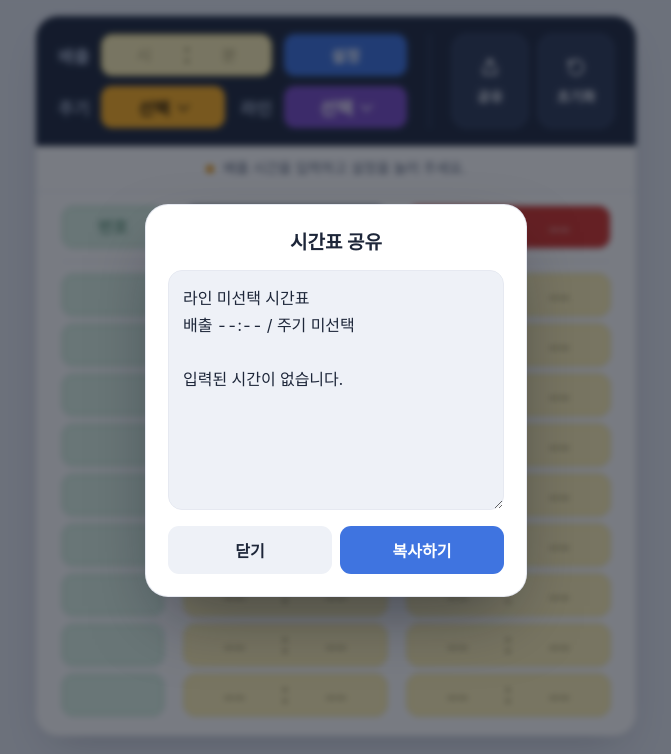
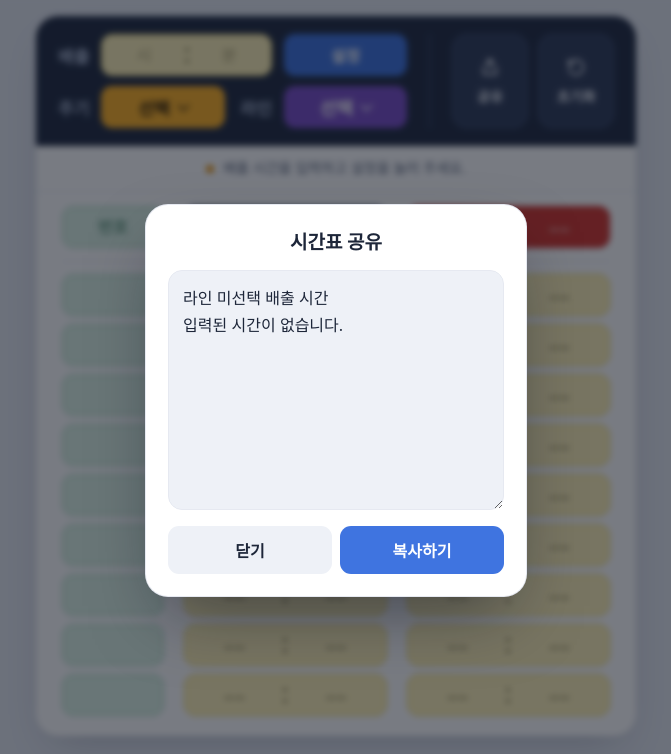
Before and after one commit to dsekao03/crinsos, a plain HTML site: page test4.html in a window 1280 px wide. Both pictures are taken after a click on the button "공유". Shown: the whole page, without its empty margins (304-975 px from the left). Drawn offline with Linux system fonts and the light colour scheme; a web font is replaced by a local one.

Commit message:
Update shareText function to modify output strings

```diff
--- a/test4.html
+++ b/test4.html
@@ -589,9 +589,8 @@ textarea{display:block;width:100%;height:240px;resize:vertical;padding:14px;bord
   function shareText() {
     var c = calculate();
     var lines = [
-      (state.line ? state.line + '라인' : '라인 미선택') + ' 시간표',
-      '배출 ' + fmt(state.discharge) + ' / 주기 ' + (state.cycle === null ? '미선택' : state.cycle),
-      ''
+      (state.line ? state.line + '라인' : '라인 미선택') + ' 배출 시간',
+
     ];
     var count = 0;
     for (var i = 0; i < ROWS; i++) {
```
